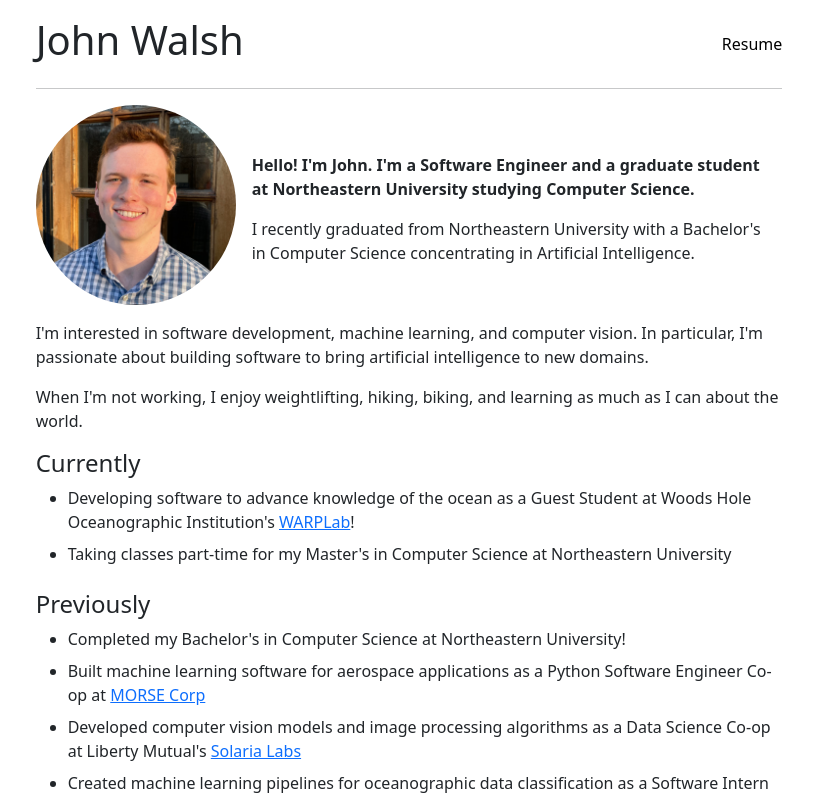
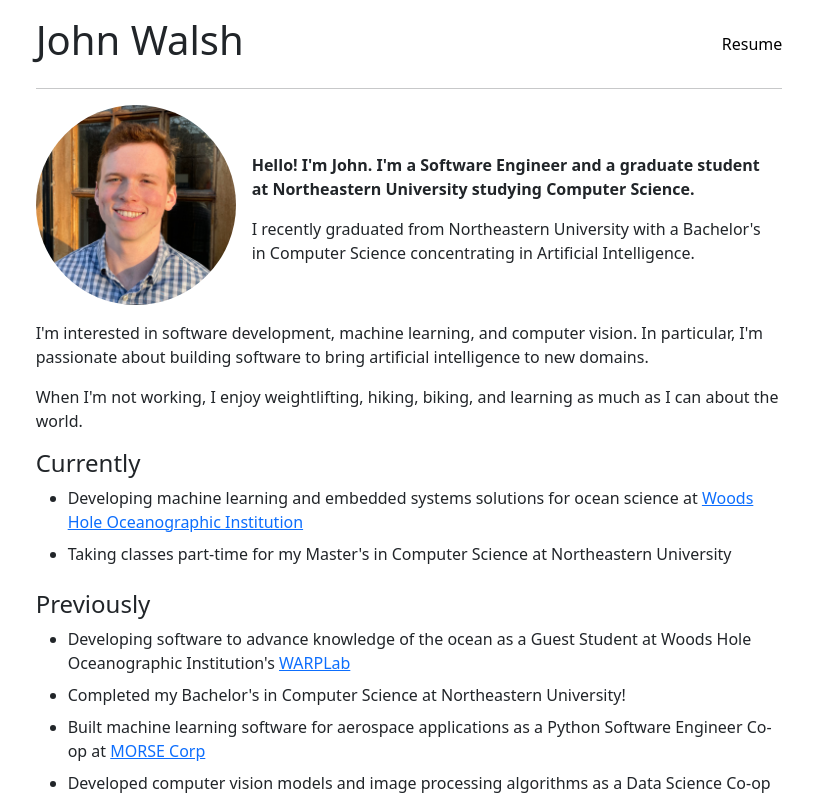
Before and after one commit to johnwaalsh/johnwaalsh.github.io, a React (Create React App) app: page / in a window 1280 px wide. Shown: the top 799 px of the page, without its empty margins (231-1044 px from the left). Built offline with nearby package versions, Linux system fonts and the light colour scheme.

Commit message:
feb 2024 update

```diff
--- a/src/home/home.js
+++ b/src/home/home.js
@@ -15,11 +15,12 @@ function HomeComponent() {
                 <span className="mb-3">When I'm not working, I enjoy weightlifting, hiking, biking, and learning as much as I can about the world. </span>
                 <h4 className="">Currently </h4>
                 <ul>
-                    <li className="mb-2"><span>Developing software to advance knowledge of the ocean as a Guest Student at Woods Hole Oceanographic Institution's <a href="https://warp.whoi.edu/">WARPLab</a>! </span></li>
+                    <li className="mb-2"><span>Developing machine learning and embedded systems solutions for ocean science at <a href="https://www.whoi.edu/">Woods Hole Oceanographic Institution</a> </span></li>
                     <li className="mb-2"><span>Taking classes part-time for my Master's in Computer Science at Northeastern University </span></li>
                 </ul>
                 <h4 className="">Previously </h4>
                 <ul>
+                    <li className="mb-2"><span>Developing software to advance knowledge of the ocean as a Guest Student at Woods Hole Oceanographic Institution's <a href="https://warp.whoi.edu/">WARPLab</a></span></li>
                     <li className="mb-2"><span>Completed my Bachelor's in Computer Science at Northeastern University! </span></li>
                     <li className="mb-2"><span>Built machine learning software for aerospace applications as a Python Software Engineer Co-op at <a href="https://www.morsecorp.com/">MORSE Corp</a> </span></li>
                     <li className="mb-2"><span>Developed computer vision models and image processing algorithms as a Data Science Co-op at Liberty Mutual's <a href="https://www.solarialabs.com/">Solaria Labs</a> </span></li>
```
